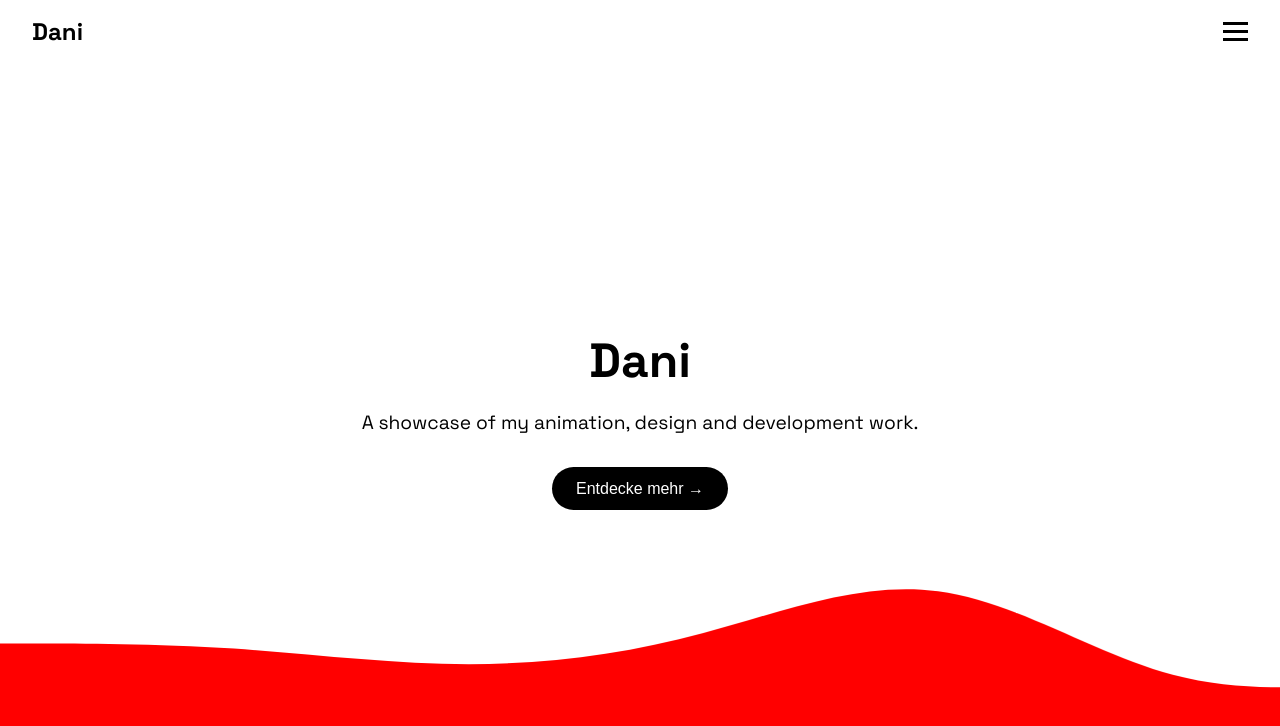
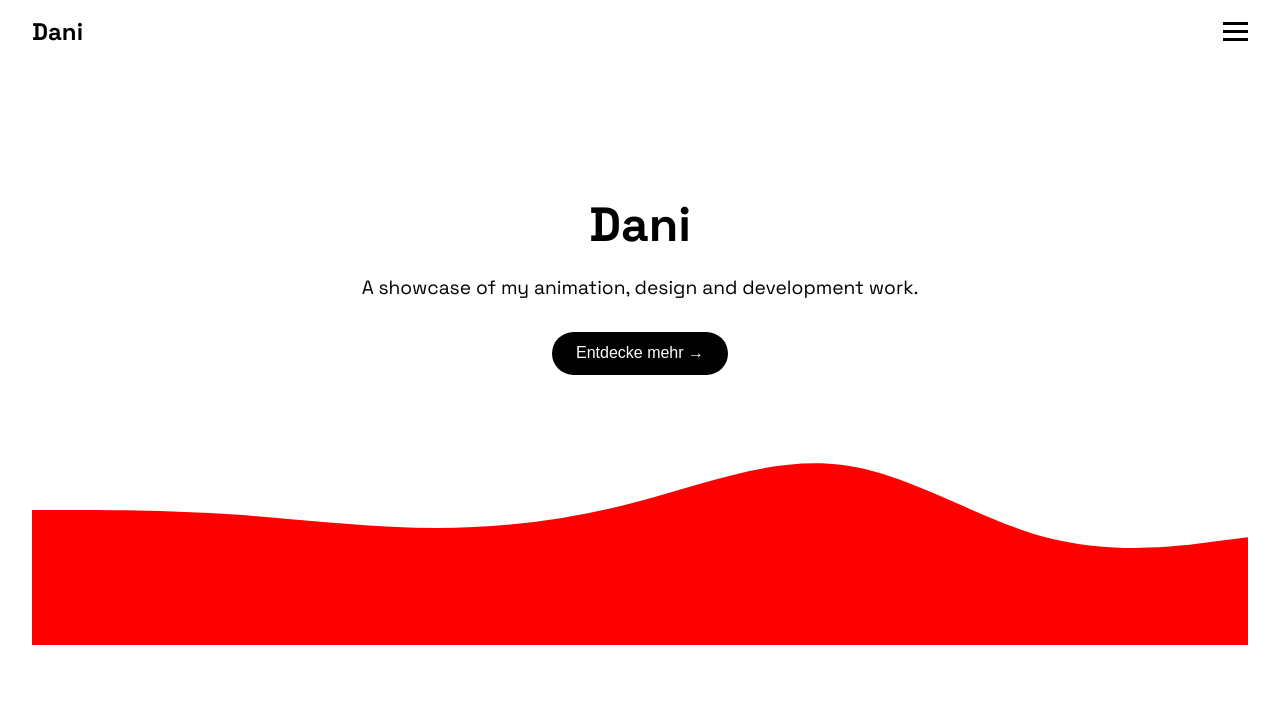
Before and after one commit to inbetweened/portfolio, a Next.js app: page / in a window 1280 px wide. Shown: the top 726 px of the page. Built offline with nearby package versions, Linux system fonts and the light colour scheme.

Commit message:
Update Hero.module.css

```diff
--- a/styles/Hero.module.css
+++ b/styles/Hero.module.css
@@ -38,34 +38,3 @@
   background-color: #333;
   transform: scale(1.05);
 }
-
-.wave {
-  position: absolute;
-  bottom: 0;
-  left: 0;
-  width: 100%;
-  height: 120px;
-  z-index: -1;
-}
-
-@keyframes waveAnimation {
-  0% {
-    transform: translateX(0);
-  }
-  50% {
-    transform: translateX(-10px);
-  }
-  100% {
-    transform: translateX(0);
-  }
-}
-
-.wave {
-  position: absolute;
-  bottom: 0;
-  left: 0;
-  width: 110%; /* bisschen breiter für Bewegung */
-  height: auto;
-  z-index: -1;
-  animation: waveAnimation 6s ease-in-out infinite;
-}
```
